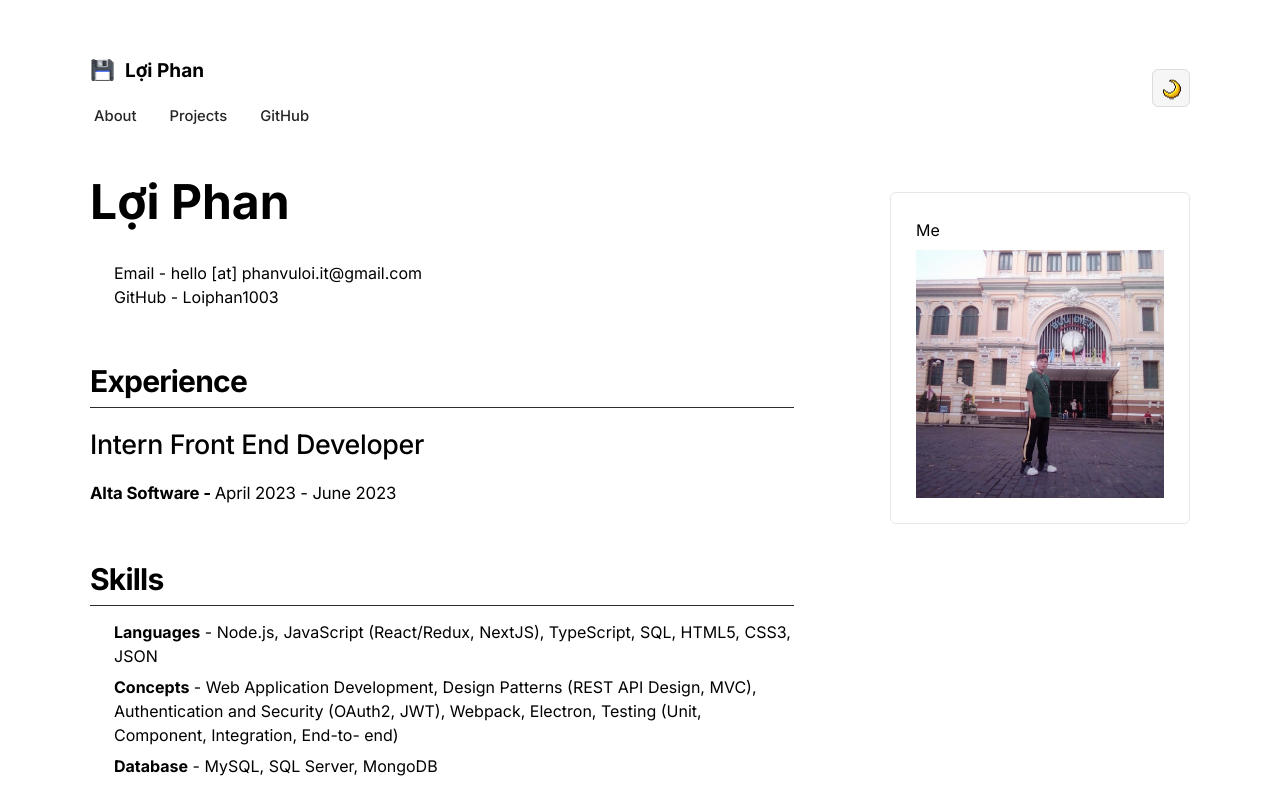
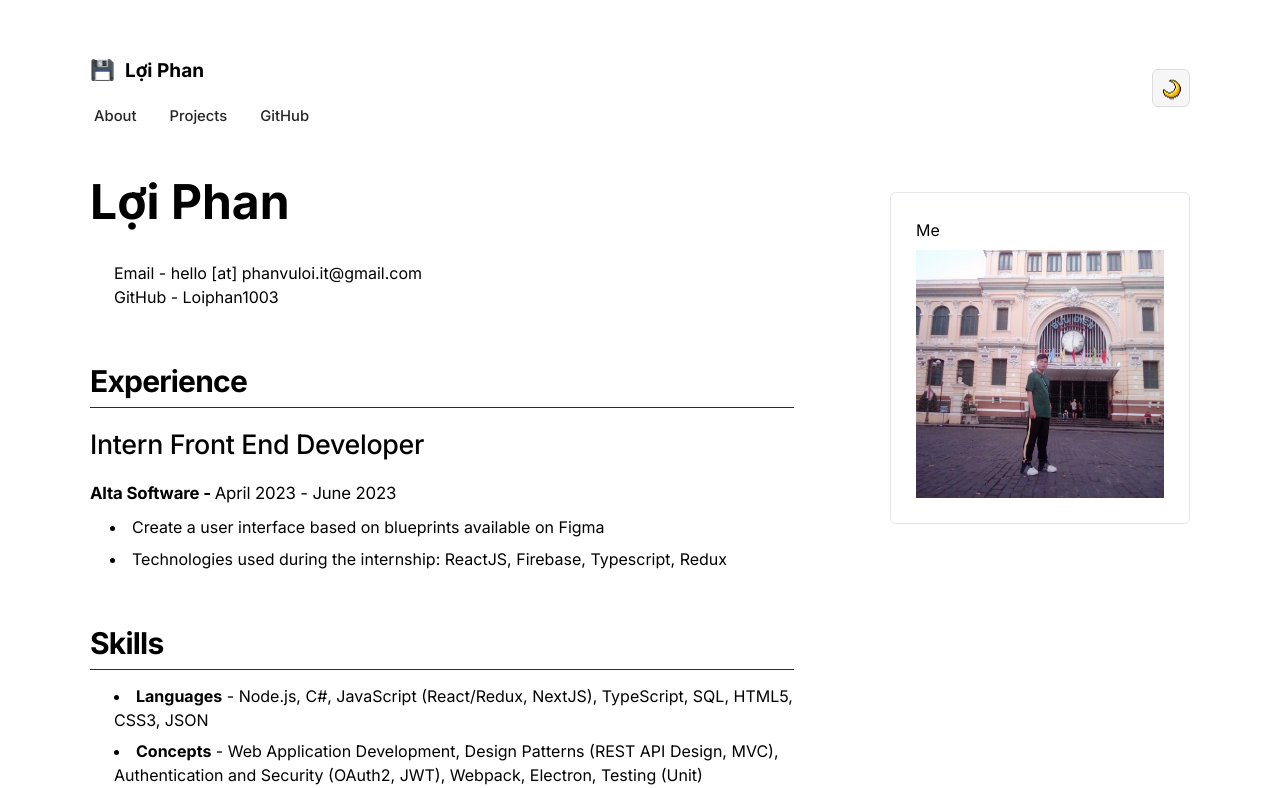
Before and after one commit to Loiphan1003/porfolio, a Next.js app: page /resume in a window 1280 px wide. Shown: the top 788 px of the page. Built offline with nearby package versions, Linux system fonts and the light colour scheme.

Commit message:
update: update info resume

```diff
--- a/app/layout.tsx
+++ b/app/layout.tsx
@@ -35,7 +35,7 @@ function RootLayout({
             >
               <div
                 className="md:mx-auto max-w-[1160px] min-h-screen w-[100%]  md:py-[48px]
-              px-[16px] md:px-[30px] box-border 2xl:px-[32px] "
+                px-[16px] md:px-[30px] box-border 2xl:px-[32px] "
               >
                 <Navbar></Navbar>
 
--- a/app/resume/page.tsx
+++ b/app/resume/page.tsx
@@ -27,11 +27,14 @@ const Resume = () => {
                     className='mt-[22px] flex flex-col gap-[55px]'
                 >
                     <DescribeInfo
-                        position="Intern Front End Developer"
-                        nameCompany="Alta Software"
-                        timeStart='April 2023'
-                        timeEnd='June 2023'
-                        description=''
+
+                        data={{
+                            position: "Intern Front End Developer",
+                            nameCompany:"Alta Software",
+                            timeStart:'April 2023',
+                            timeEnd:'June 2023',
+                            description: "Create a user interface based on blueprints available on Figma. Technologies used during the internship: ReactJS, Firebase, Typescript, Redux"
+                        }}
                     />
 
                 </div>
@@ -43,18 +46,17 @@ const Resume = () => {
                 <div
                     className="mt-[15px] pl-[24px] box-border flex flex-col gap-[7px]"
                 >
-                    <p><span className='font-bold' >Languages</span> - Node.js, JavaScript (React/Redux, NextJS), TypeScript, SQL,
-                        HTML5, CSS3, JSON</p>
+                    <li><span className='font-bold' >Languages</span> - Node.js, C#, JavaScript (React/Redux, NextJS), TypeScript, SQL,
+                        HTML5, CSS3, JSON</li>
 
-                    <p><span className='font-bold' >Concepts</span> - Web Application Development, Design Patterns (REST API Design, MVC), Authentication and Security (OAuth2, JWT), Webpack, Electron, Testing (Unit, Component, Integration, End-to-
-                        end)</p>
+                    <li><span className='font-bold' >Concepts</span> - Web Application Development, Design Patterns (REST API Design, MVC), Authentication and Security (OAuth2, JWT), Webpack, Electron, Testing (Unit)</li>
 
-                    <p><span className='font-bold' >Database</span> - MySQL, SQL Server, MongoDB</p>
+                    <li><span className='font-bold' >Database</span> - MySQL, SQL Server, MongoDB</li>
 
-                    <p><span className='font-bold' >Version Control</span> - Git</p>
+                    <li><span className='font-bold' >Version Control</span> - Git</li>
 
-                    <p><span className='font-bold' >Tools</span> - Figma, Postman, Visual Studio Code, Visual Studio
-                    </p>
+                    <li><span className='font-bold' >Tools</span> - Figma, Postman, Visual Studio Code, Visual Studio
+                    </li>
                 </div>
 
                 <Heading
@@ -65,11 +67,13 @@ const Resume = () => {
                     className='mt-[22px] flex flex-col gap-[55px]'
                 >
                     <DescribeInfo
-                        position="Bachelor of University"
-                        nameCompany='Hutech University'
-                        timeStart='2019'
-                        timeEnd='2023'
-                        description=''
+                        data={{
+                            position:"Bachelor of University",
+                            nameCompany:'Hutech University',
+                            timeStart:'2019',
+                            timeEnd:'2023',
+                            description:''
+                        }}
                     />
                 </div>
 
--- a/components/DescribeInfo/index.tsx
+++ b/components/DescribeInfo/index.tsx
@@ -1,30 +1,42 @@
 import React from 'react'
 
-interface DescribeInfoProps {
-    position: string,
-    nameCompany: string,
-    timeStart: string,
-    timeEnd: string,
-    description: string,
+interface Props {
+    data: {
+        position: string,
+        nameCompany: string,
+        timeStart: string,
+        timeEnd: string,
+        description: string,
+    }
+
 }
 
 
-export default function DescribeInfo(props: DescribeInfoProps) {
+export default function DescribeInfo({ data }: Props) {
+
     return (
         <div
-            // className="mt-[55px]"
         >
             <h3
                 className="dark:text-dark-fontColorHeading text-[26.8px] not-italic font-medium leading-[31.68px] tracking-[-0.32px]"
             >
-                {props.position}
+                {data.position}
             </h3>
             <p
                 className="mt-[19px] dark:text-[#E6E6E6] text-[16.8px] font-normal leading-[27.3px] tracking-[-0.16px]"
             >
                 <span
                     className="font-bold"
-                >{props.nameCompany} - </span> {props.timeStart} - {props.timeEnd}</p>
+                >{data.nameCompany} - </span> {data.timeStart} - {data.timeEnd}
+            </p>
+
+            <ul
+                className="mt-2 pl-[20px] list-disc list-inside flex flex-col gap-2"
+            >
+                {data.description !== '' && data.description.split('.').map((item) => (
+                    <li key={item} >{item.trim()}</li>
+                ))}
+            </ul>
         </div>
     )
 }
--- a/components/Tag.tsx
+++ b/components/Tag.tsx
@@ -7,7 +7,6 @@ type Props = {
 
 
 export const Tag = (props: Props) => {
-
 
     return (
         <div
@@ -34,7 +33,7 @@ export const Tag = (props: Props) => {
             {props.label === 'demo' &&
 
                 <svg
-                    className='fill-white'
+                    className='dark:fill-white'
                     xmlns="http://www.w3.org/2000/svg"
                     height="1em"
                     viewBox="0 0 512 512"
--- a/tailwind.config.js
+++ b/tailwind.config.js
@@ -24,7 +24,6 @@ module.exports = {
           buttonBackgroundColor: '#252525',
           borderColor: '#2c2c2c',
           marker: '#e77cc7'
-
         },
         light: {
           bg: '#eeeeee',
```
